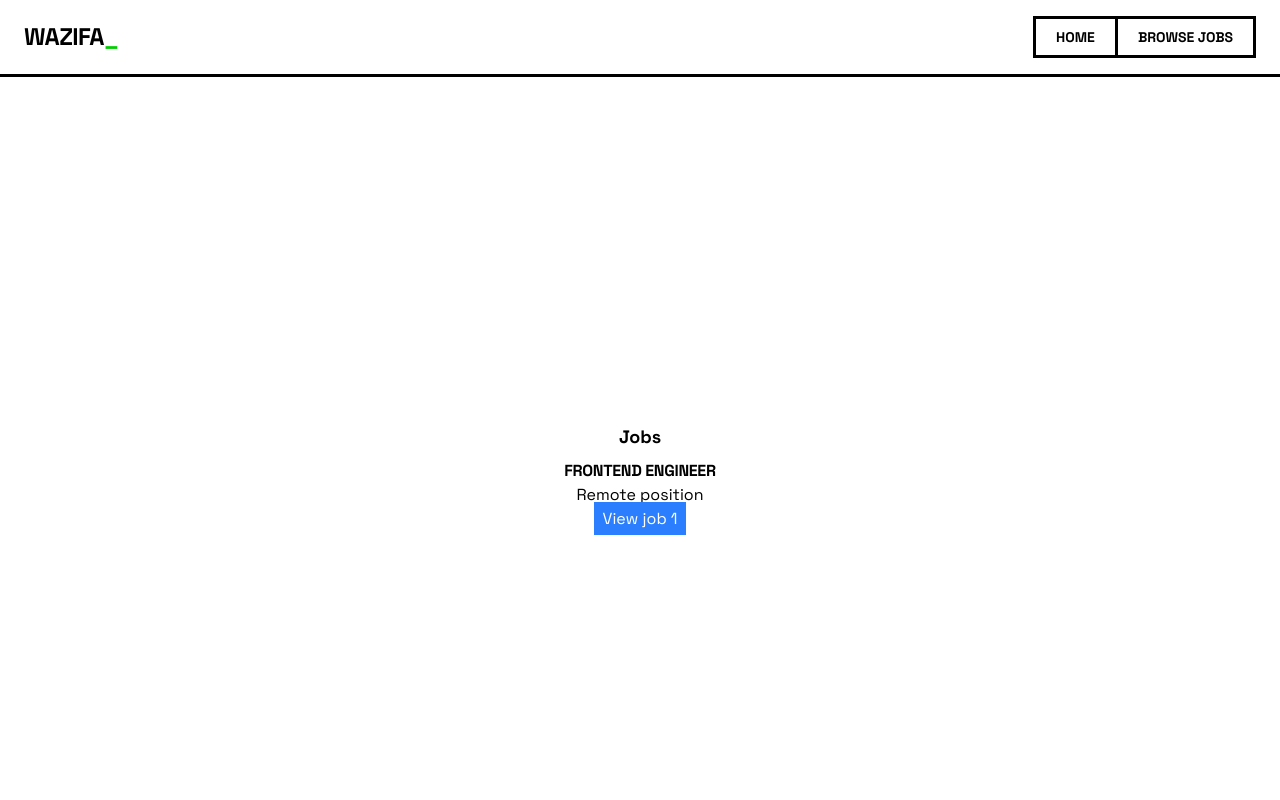
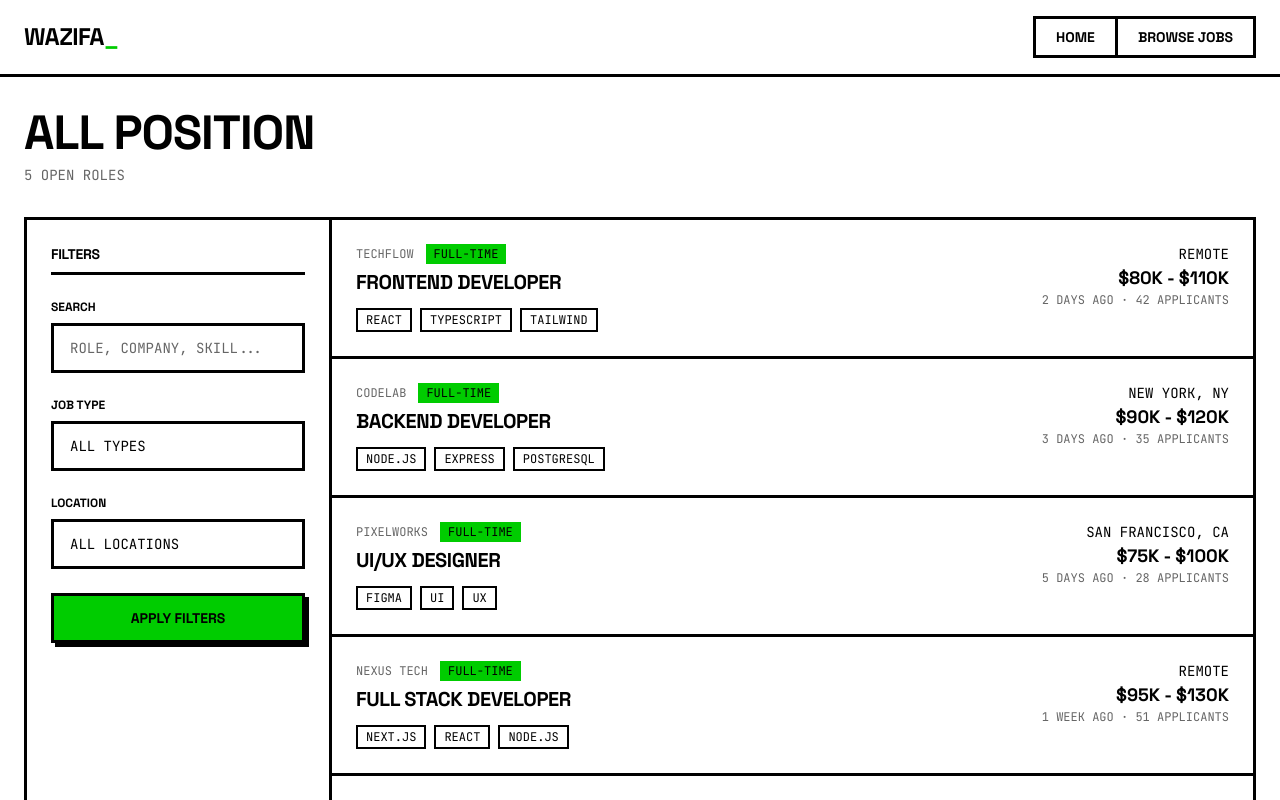
Before and after one commit to zaidabuazezi/job-board, a Next.js app: page /jobs in a window 1280 px wide. Shown: the top 800 px of the page. Built offline with nearby package versions, Linux system fonts and the light colour scheme.

Commit message:
Day 6: jobs Listing UI

```diff
--- a/app/(public)/jobs/page.tsx
+++ b/app/(public)/jobs/page.tsx
@@ -1,17 +1,10 @@
-import Link from "next/link";
+import JobsListingWrapper from "@/components/jobs/ـJobListing Wrapper";
 
 
 function JobPublic() {
 
     return (
-        <div className="flex flex-col items-center gap-2 justify-center h-screen">
-            <p  className="text-lg font-bold">Jobs</p>
-            <div className="text-center">
-                <h2>Frontend Engineer</h2>
-                <p>Remote position</p>
-                <Link className="bg-blue-500 rounded-md px-2 py-1.5 text-white hover:bg-blue-700" href="/jobs/1">View job 1</Link>
-            </div>
-        </div>
+       <JobsListingWrapper/>
     )
 
 }
--- a/app/(public)/page.tsx
+++ b/app/(public)/page.tsx
@@ -1,12 +1,7 @@
-import {HeroSection} from '@/components/landing/HeroSection';
-import {FeaturedJobs} from '@/components/landing/FeaturedJobs';
+import JobsListingWrapper  from "@/components/jobs/ـJobListing Wrapper";
 
 export default function Home() {
   return (
-
-    <>
-      <HeroSection/>
-      <FeaturedJobs/>
-    </>
+     <JobsListingWrapper/>
   );
 }
--- /dev/null
+++ b/components/common/PageHeader.tsx
@@ -0,0 +1,15 @@
+type Props = {
+    title: string;
+    subtitle: string;
+  };
+
+  function ClientPageHeader({ title, subtitle }: Props) {
+    return (
+      <div>
+        <h1 className="text-5xl font-heading font-bold mb-2">{title}</h1>
+        <p className="font-mono text-sm text-muted-foreground mb-8">{subtitle}</p>
+      </div>
+    );
+  }
+
+  export default ClientPageHeader;
--- /dev/null
+++ b/components/jobs/FilterSidebar.tsx
@@ -0,0 +1,53 @@
+"use client";
+import { Input } from "../ui/input";
+import { BrutalSelect } from "../ui/BrutalUI";
+import { Button } from "../ui/button";
+import {useJobs} from '@/context/jobs/JobsContext';
+
+function FilterSidebar() {
+
+  const {search,setSearch,typeFilter,setTypeFilter,locationFilter,setLocationFilter}=useJobs();
+
+  return (
+    <div className="brutal-border p-6 space-y-6 lg:col-span-1">
+      <h3 className="font-heading text-sm font-bold border-b-3 border-foreground pb-2">
+        FILTERS
+      </h3>
+      <Input
+        label="SEARCH"
+        placeholder="ROLE, COMPANY, SKILL..."
+        value={search}
+        onChange={(e) => setSearch(e.target.value)}
+      />
+      <BrutalSelect
+        label="JOB TYPE"
+        value={typeFilter}
+        onChange={(e) => setTypeFilter(e.target.value)}
+        options={[
+          { value: "ALL", label: "ALL TYPES" },
+          { value: "FULL-TIME", label: "FULL-TIME" },
+          { value: "CONTRACT", label: "CONTRACT" },
+          { value: "PART-TIME", label: "PART-TIME" },
+        ]}
+      />
+      <BrutalSelect
+        label="LOCATION"
+        value={locationFilter}
+        onChange={(e) => setLocationFilter(e.target.value)}
+        options={[
+          { value: "ALL", label: "ALL LOCATIONS" },
+          { value: "REMOTE", label: "REMOTE" },
+          { value: "NEW YORK", label: "NEW YORK" },
+          { value: "SAN FRANCISCO", label: "SAN FRANCISCO" },
+          { value: "LONDON", label: "LONDON" },
+          { value: "BERLIN", label: "BERLIN" },
+        ]}
+      />
+      <Button variant="accent" className="w-full">
+        APPLY FILTERS
+      </Button>
+    </div>
+  );
+}
+
+export default FilterSidebar;
--- /dev/null
+++ b/components/jobs/JobCards.tsx
@@ -0,0 +1,77 @@
+"use client";
+import Link from "next/link";
+import { JobsData } from "@/data";
+import { useContext } from "react";
+import {useJobs} from '@/context/jobs/JobsContext';
+
+function JobCards() {
+
+    const {search,typeFilter,locationFilter}=useJobs();
+
+
+  const filtered = JobsData.filter((j) => {
+    const matchSearch =
+      !search ||
+      j.title.includes(search.toUpperCase()) ||
+      j.company.includes(search.toUpperCase()) ||
+      j.tags.some((t) => t.includes(search.toUpperCase()));
+    const matchType = typeFilter === "ALL" || j.type === typeFilter;
+    const matchLocation =
+      locationFilter === "ALL" || j.location.includes(locationFilter);
+    return matchSearch && matchType && matchLocation;
+  });
+
+  return (
+    <div className="lg:col-span-3">
+      {filtered.length === 0 ? (
+        <div className="brutal-border border-l-0 p-16 text-center">
+          <h3 className="font-heading text-2xl font-bold">NO JOBS FOUND</h3>
+          <p className="font-mono text-sm text-muted-foreground mt-2">
+            TRY DIFFERENT FILTERS
+          </p>
+        </div>
+      ) : (
+        filtered.map((job, i) => (
+          <Link
+            href={`/jobs/${job.id}`}
+            key={job.id}
+            className={`brutal-border lg:border-l-0 ${i > 0 ? "border-t-0" : ""} p-6 flex flex-col md:flex-row justify-between items-start gap-4 hover:bg-accent/10 transition-none group block`}
+          >
+            <div className="flex-1">
+              <div className="flex items-center gap-3">
+                <p className="font-mono text-xs text-muted-foreground">
+                  {job.company}
+                </p>
+                <span className="font-mono text-xs bg-accent text-accent-foreground px-2 py-0.5">
+                  {job.type}
+                </span>
+              </div>
+              <h3 className="font-heading text-xl font-bold mt-1 group-hover:text-accent transition-none">
+                {job.title}
+              </h3>
+              <div className="flex gap-2 mt-3 flex-wrap">
+                {job.tags.map((tag) => (
+                  <span
+                    key={tag}
+                    className="font-mono text-xs brutal-border-thin px-2 py-0.5"
+                  >
+                    {tag}
+                  </span>
+                ))}
+              </div>
+            </div>
+            <div className="text-right flex-shrink-0 md:text-right">
+              <p className="font-mono text-sm">{job.location}</p>
+              <p className="font-heading text-lg font-bold">{job.salary}</p>
+              <p className="font-mono text-xs text-muted-foreground">
+                {job.posted} · {job.applicants} APPLICANTS
+              </p>
+            </div>
+          </Link>
+        ))
+      )}
+    </div>
+  );
+}
+
+export default JobCards;
--- /dev/null
+++ b/components/jobs/ـJobListing Wrapper.tsx
@@ -0,0 +1,20 @@
+"use client";
+import { useState } from "react";
+import PageHeader from '@/components/common/PageHeader';
+import { JobsData } from "@/data";
+import FilterSidebar from "./FilterSidebar";
+import JobCards from "./JobCards";
+function JobsListingWrapper() {
+
+  return (
+      <div className="max-w-7xl mx-auto px-6 py-8">
+        <PageHeader title="ALL POSITION" subtitle={`${JobsData.length} OPEN ROLES`}/>
+        <div className="grid grid-cols-1 lg:grid-cols-4 gap-0">
+            <FilterSidebar/>
+              <JobCards/>
+        </div>
+      </div>
+  );
+}
+
+export default JobsListingWrapper;
--- /dev/null
+++ b/components/ui/BrutalUI.tsx
@@ -0,0 +1,98 @@
+import { Badge } from "@/components/ui/badge";
+import { cn } from "@/lib/utils";
+
+export const StatusBadge = ({ status }: { status: string }) => {
+  const variantMap: Record<
+    string,
+    "submitted" | "review" | "shortlist" | "interview" | "rejected"
+  > = {
+    SUBMITTED: "submitted",
+    REVIEW: "review",
+    SHORTLIST: "shortlist",
+    INTERVIEW: "interview",
+    REJECTED: "rejected",
+  };
+
+  return <Badge variant={variantMap[status] || "submitted"}>{status}</Badge>;
+};
+
+export const AiScore = ({
+  score,
+  size = "md",
+}: {
+  score: number;
+  size?: "sm" | "md" | "lg";
+}) => {
+  const color =
+    score >= 8
+      ? "text-accent"
+      : score >= 6
+        ? "text-warning"
+        : "text-destructive";
+  const sizeClasses = {
+    sm: "text-lg",
+    md: "text-3xl",
+    lg: "text-5xl",
+  };
+  return (
+    <div className="font-mono font-bold">
+      <span className={`${color} ${sizeClasses[size]}`}>
+        {score.toFixed(1)}
+      </span>
+      <span className="text-muted-foreground text-xs">/10</span>
+    </div>
+  );
+};
+
+type BrutalSelectProps = React.SelectHTMLAttributes<HTMLSelectElement> & {
+  label?: string;
+  options: { value: string; label: string }[];
+  error?: string;
+};
+
+export const BrutalSelect = ({
+  label,
+  options,
+  error,
+  ...props
+}: BrutalSelectProps) => (
+  <div>
+    {label && (
+      <label className="font-heading text-xs font-bold uppercase block mb-2">
+        {label}
+      </label>
+    )}
+    <select
+      className={cn(
+        "w-full brutal-border bg-background px-4 py-3 font-mono text-sm focus:outline-none focus:shadow-[4px_4px_0px_0px] focus:shadow-accent appearance-none cursor-pointer",
+        error && "border-red-500",
+      )}
+      {...props}
+    >
+      {options.map((o) => (
+        <option key={o.value} value={o.value}>
+          {o.label}
+        </option>
+      ))}
+    </select>
+    {error && <p className="text-red-500 text-sm">{error}</p>}
+  </div>
+);
+
+export const MetricBox = ({
+  label,
+  value,
+  sub,
+}: {
+  label: string;
+  value: string | number;
+  sub?: string;
+}) => (
+  <div className="brutal-border brutal-shadow p-6 bg-card">
+    <p className="font-mono text-xs text-muted-foreground uppercase">{label}</p>
+    <p className="font-heading text-4xl font-bold mt-2">{value}</p>
+    {sub && (
+      <p className="font-mono text-xs text-muted-foreground mt-1">{sub}</p>
+    )}
+  </div>
+);
--- /dev/null
+++ b/context/jobs/JobsContext.tsx
@@ -0,0 +1,26 @@
+import { createContext, useContext } from "react";
+
+
+type JobsContextType = {
+    search: string;
+    setSearch: (search: string) => void;
+    typeFilter: string;
+    setTypeFilter: (typeFilter: string) => void;
+    locationFilter: string;
+    setLocationFilter: (locationFilter: string) => void;
+}
+
+const JobsContext = createContext<JobsContextType>({
+    search: "",
+    setSearch: () => {},
+    typeFilter: "ALL",
+    setTypeFilter: () => {},
+    locationFilter: "ALL",
+    setLocationFilter: () => {},
+});
+
+export const useJobs = () => {
+    return useContext(JobsContext);
+}
+
+export default JobsContext;
--- /dev/null
+++ b/context/jobs/JobsProvider.tsx
@@ -0,0 +1,18 @@
+import { useState } from "react";
+import JobsContext from "./JobsContext";
+
+
+const JobsProvider = ({ children }: { children: React.ReactNode }) => {
+    const [search, setSearch] = useState("");
+    const [typeFilter, setTypeFilter] = useState("ALL");
+    const [locationFilter, setLocationFilter] = useState("ALL");
+
+
+    return (
+        <JobsContext.Provider value={{search, setSearch, typeFilter, setTypeFilter, locationFilter, setLocationFilter }}>
+            {children}
+        </JobsContext.Provider>
+    )
+}
+
+export default JobsProvider;
```
